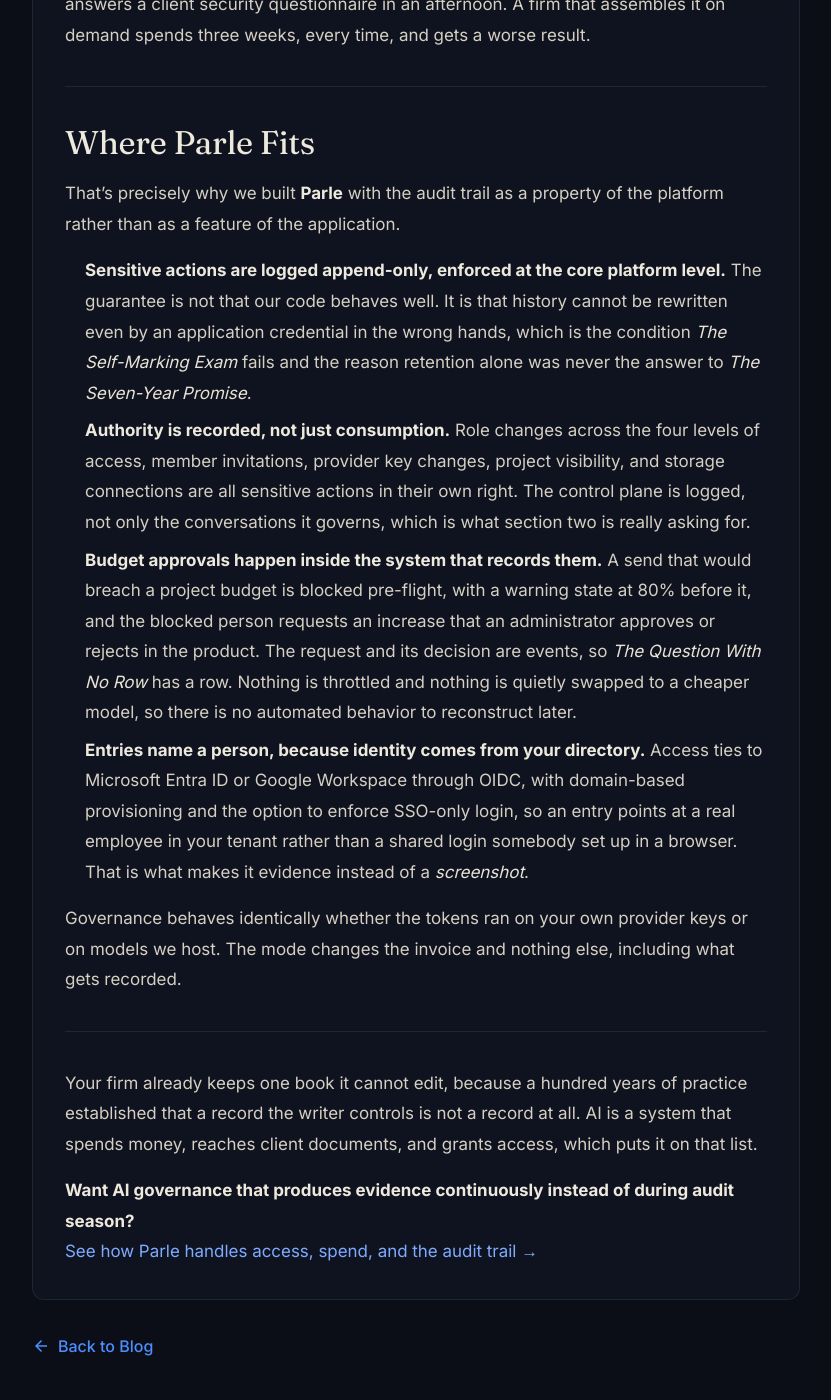
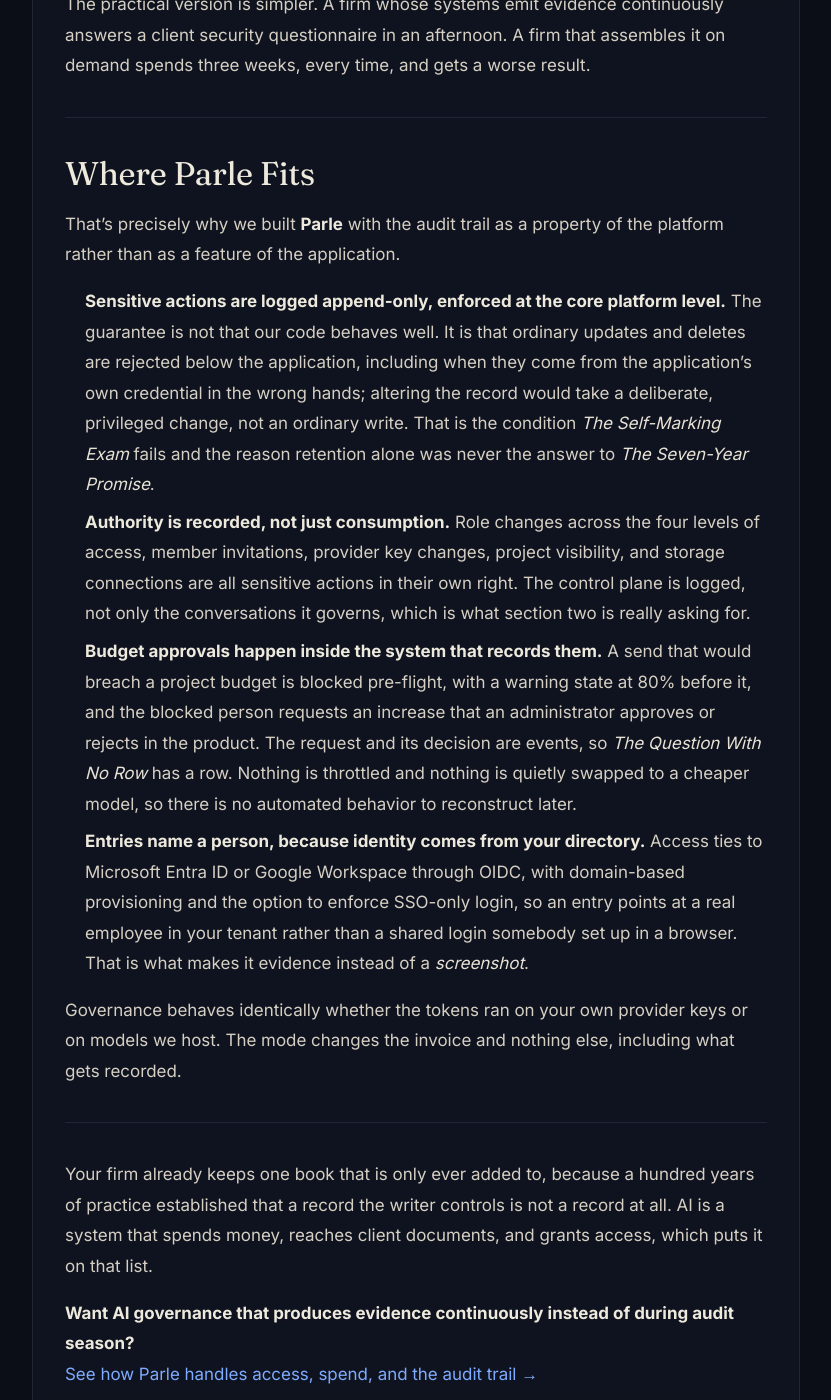
Before and after one commit to parlehub/parlehub.github.io, a Jekyll site: the page built from _posts/2026-08-14-append-only-or-it-didnt-happen.md, in a window 1280 px wide and 1400 px high, scrolled down 3922 px. Shown: the whole window, without its empty margins (224-1055 px from the left). Built offline with Jekyll 4.4.1, drawn with Linux system fonts in a browser that asks for light colours; nearby versions of some CDN libraries; some of the changed text lies outside the part shown.

Commit message:
APP-542: append-only post and summaries state the honest DML-only claim
"History cannot be rewritten even by an application credential" was
false: prod's identity may be db_owner and can get past the trigger with
a schema change. Ordinary writes are rejected, even from the app's own
credential; altering the record takes a deliberate, privileged change.
Swept the post, its llms.txt summary, the budget post's link text and
the blog-post backlog.

Co-Authored-By: Claude Sonnet 5.5 <noreply@anthropic.com>

```diff
--- a/_posts/2026-08-14-append-only-or-it-didnt-happen.md
+++ b/_posts/2026-08-14-append-only-or-it-didnt-happen.md
@@ -5,7 +5,7 @@ date: 2026-08-14 10:00:00 -0400
 categories: [Compliance, AI Governance, Security]
 tags: [audit-trail, append-only, compliance, governance, parlehub]
 author: Parle Team
-description: "Logging everything is not an audit trail. An audit trail is a record the application that wrote it cannot go back and change, which is a much shorter list."
+description: "Logging everything is not an audit trail. An audit trail is a record the application that wrote it can add to but cannot amend or delete through its ordinary writes, which is a much shorter list."
 ---
 
 Every regulated industry keeps at least one document that exists purely to be doubted. The bank's transaction journal, the hospital's medication administration record, the airline's maintenance log. None of them are written to be read on an ordinary Tuesday. They are written for the single day somebody asks what happened, in a room where at least one person would prefer a different answer.
@@ -58,7 +58,7 @@ Strip away the frameworks and the questions reduce to three properties. None of
 
 ### 1. The Writer Must Not Be Able to Reach the Record
 
-An audit trail earns the name when the component being audited cannot alter what was written about it. The application inserts and the application's story ends there, with no path back to amend, no path to delete, and no difference in outcome if its credentials are stolen tomorrow.
+An audit trail earns the name when the component being audited cannot alter what was written about it in the ordinary course of its work. The application inserts and its ordinary path ends there: an update to amend or a delete to remove is refused, and refused just the same if its credentials are stolen tomorrow. Getting past that should take a deliberate, privileged change to the system itself, not a write.
 
 This is the same instinct behind separation of duties, applied to memory rather than to people. The person who raises the invoice does not approve the payment. The system that performs the action does not get to edit the account of it.
 
@@ -80,7 +80,7 @@ The practical version is simpler. A firm whose systems emit evidence continuousl
 
 That's precisely why we built **Parle** with the audit trail as a property of the platform rather than as a feature of the application.
 
-* **Sensitive actions are logged append-only, enforced at the core platform level.** The guarantee is not that our code behaves well. It is that history cannot be rewritten even by an application credential in the wrong hands, which is the condition *The Self-Marking Exam* fails and the reason retention alone was never the answer to *The Seven-Year Promise*.
+* **Sensitive actions are logged append-only, enforced at the core platform level.** The guarantee is not that our code behaves well. It is that ordinary updates and deletes are rejected below the application, including when they come from the application's own credential in the wrong hands; altering the record would take a deliberate, privileged change, not an ordinary write. That is the condition *The Self-Marking Exam* fails and the reason retention alone was never the answer to *The Seven-Year Promise*.
 * **Authority is recorded, not just consumption.** Role changes across the four levels of access, member invitations, provider key changes, project visibility, and storage connections are all sensitive actions in their own right. The control plane is logged, not only the conversations it governs, which is what section two is really asking for.
 * **Budget approvals happen inside the system that records them.** A send that would breach a project budget is blocked pre-flight, with a warning state at 80% before it, and the blocked person requests an increase that an administrator approves or rejects in the product. The request and its decision are events, so *The Question With No Row* has a row. Nothing is throttled and nothing is quietly swapped to a cheaper model, so there is no automated behavior to reconstruct later.
 * **Entries name a person, because identity comes from your directory.** Access ties to Microsoft Entra ID or Google Workspace through OIDC, with domain-based provisioning and the option to enforce SSO-only login, so an entry points at a real employee in your tenant rather than a shared login somebody set up in a browser. That is what makes it evidence instead of a *screenshot*.
@@ -89,7 +89,7 @@ Governance behaves identically whether the tokens ran on your own provider keys
 
 ***
 
-Your firm already keeps one book it cannot edit, because a hundred years of practice established that a record the writer controls is not a record at all. AI is a system that spends money, reaches client documents, and grants access, which puts it on that list.
+Your firm already keeps one book that is only ever added to, because a hundred years of practice established that a record the writer controls is not a record at all. AI is a system that spends money, reaches client documents, and grants access, which puts it on that list.
 
 **Want AI governance that produces evidence continuously instead of during audit season?**
 [See how Parle handles access, spend, and the audit trail →](https://parlehub.com/security/)
--- a/llms.txt
+++ b/llms.txt
@@ -165,7 +165,7 @@ earn more when a customer uses more tokens.
   approve loop or people route around governance.
 - [Append-Only or It Didn't Happen: What Compliance Actually Asks of Your AI Log](https://parlehub.com/blog/2026/08/14/append-only-or-it-didnt-happen/):
   "We log everything" is not an audit trail. An audit trail is a record the application that wrote
-  it cannot go back and change.
+  it can add to but cannot amend or delete through its ordinary writes.
 - [A Project Name Is Not a Client Code: Why AI Cost Allocation Stalls Halfway](https://parlehub.com/blog/2026/08/12/a-project-name-is-not-a-client-code/):
   Most firms that set out to allocate AI spend to clients get the numbers right and the labels
   wrong, then reconcile by hand every month until they stop.
```
Also changed, not shown: _posts/2026-08-25-the-budget-request-nobody-sends.md (+1 -1 lines), .claude/skills/blog-post/backlog.md.
